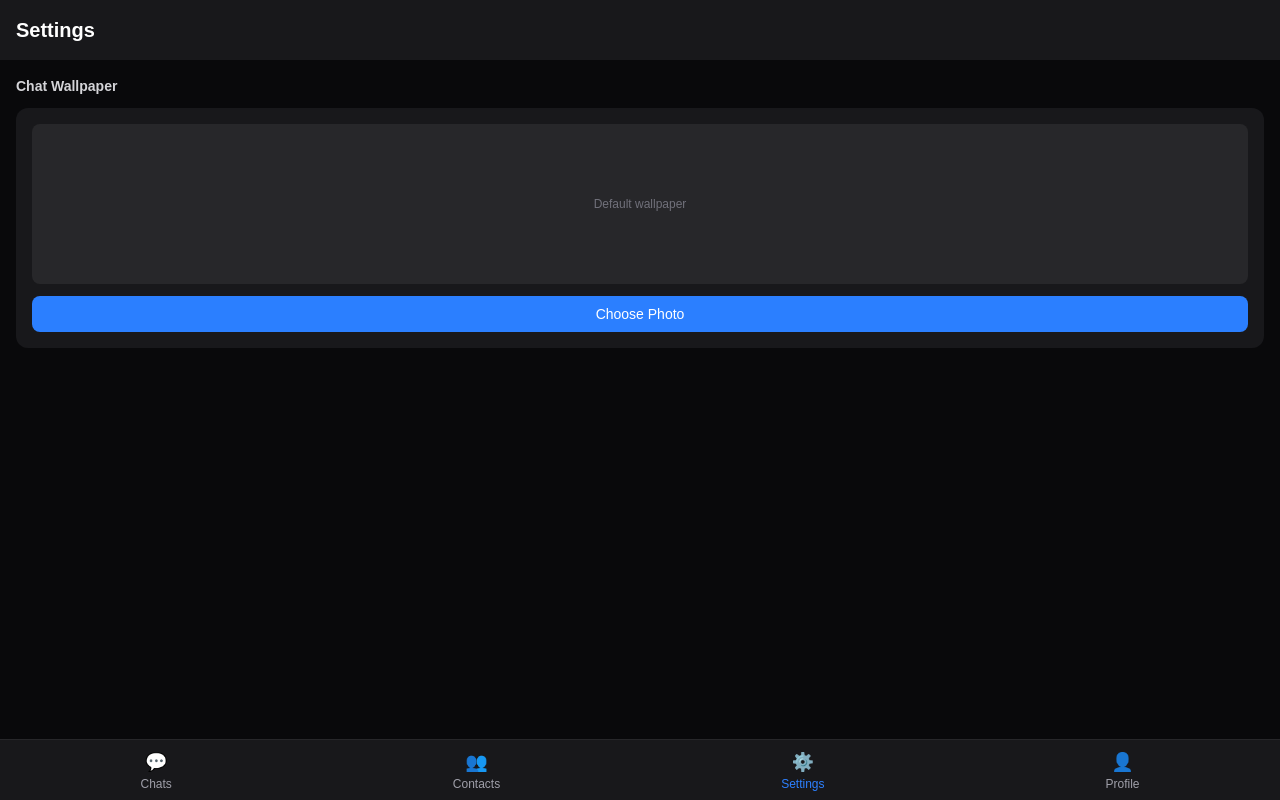
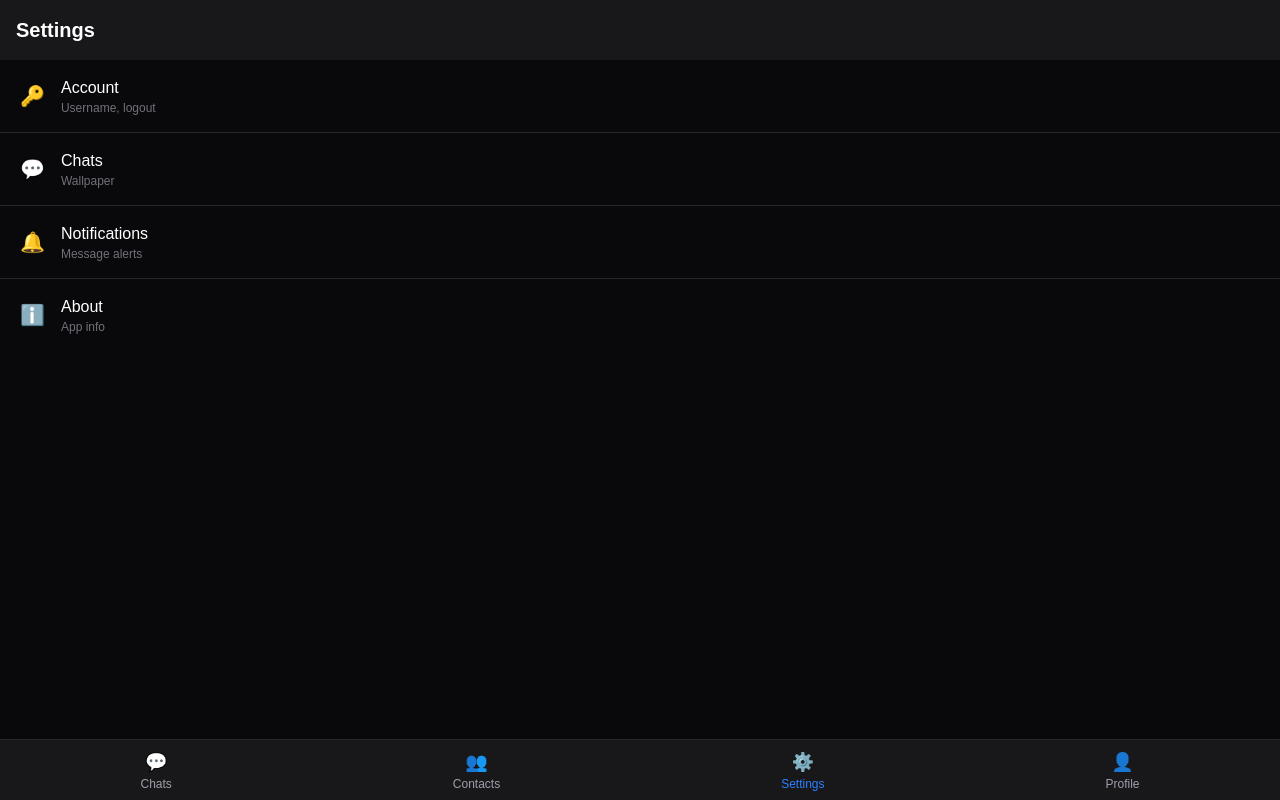
Before and after one commit to PHILIPSUNDAY2005/prexchat, a Next.js app: page /settings in a window 1280 px wide. Built offline with nearby package versions, Linux system fonts and the light colour scheme; no server answers.

Commit message:
Redesign settings page

```diff
--- a/app/settings/page.tsx
+++ b/app/settings/page.tsx
@@ -4,11 +4,16 @@ import { useState, useEffect, useRef } from "react";
 import { supabase } from "../supabaseClient";
 import Link from "next/link";
 
+type View = "menu" | "chats" | "account" | "notifications" | "about";
+
 export default function Settings() {
+  const [view, setView] = useState<View>("menu");
   const [userId, setUserId] = useState("");
+  const [username, setUsername] = useState("");
   const [wallpaperUrl, setWallpaperUrl] = useState("");
   const [uploading, setUploading] = useState(false);
   const [message, setMessage] = useState("");
+  const [notifStatus, setNotifStatus] = useState("default");
 
   const fileInputRef = useRef<HTMLInputElement>(null);
 
@@ -20,13 +25,15 @@ export default function Settings() {
 
         const { data: profile } = await supabase
           .from("profiles")
-          .select("wallpaper_url")
+          .select("wallpaper_url, username")
           .eq("id", data.user.id)
           .maybeSingle();
 
-        if (profile?.wallpaper_url) {
-          setWallpaperUrl(profile.wallpaper_url);
+        if (profile?.wallpaper_url) setWallpaperUrl(profile.wallpaper_url);
+        if (profile?.username) setUsername(profile.username);
       }
+      if ("Notification" in window) {
+        setNotifStatus(Notification.permission);
       }
     }
     loadSettings();
@@ -72,36 +79,43 @@ export default function Settings() {
   }
 
   async function resetWallpaper() {
-    await supabase
-      .from("profiles")
-      .update({ wallpaper_url: null })
-      .eq("id", userId);
-
+    await supabase.from("profiles").update({ wallpaper_url: null }).eq("id", userId);
     setWallpaperUrl("");
     setMessage("Reset to default wallpaper.");
   }
 
+  async function handleLogout() {
+    await supabase.auth.signOut();
+    window.location.href = "/login";
+  }
+
+  function requestNotifications() {
+    if ("Notification" in window) {
+      Notification.requestPermission().then((perm) => setNotifStatus(perm));
+    }
+  }
+
+  function SettingsHeader({ title }: { title: string }) {
+    return (
+      <div className="bg-zinc-900 p-4 flex items-center gap-3">
+        <button onClick={() => setView("menu")} className="text-lg">←</button>
+        <h1 className="text-xl font-bold">{title}</h1>
+      </div>
+    );
+  }
+
+  if (view === "chats") {
     return (
       <div className="min-h-screen bg-zinc-950 text-white pb-16">
-      <div className="bg-zinc-900 p-4">
-        <h1 className="text-xl font-bold">Settings</h1>
-      </div>
-
+        <SettingsHeader title="Chats" />
         <div className="p-4">
           <h2 className="text-sm font-semibold text-zinc-300 mb-3">Chat Wallpaper</h2>
-
           <div className="bg-zinc-900 rounded-xl p-4">
             <div
               className="w-full h-40 rounded-lg bg-zinc-800 bg-cover bg-center mb-3 flex items-center justify-center"
-            style={
-              wallpaperUrl
-                ? { backgroundImage: `url("${wallpaperUrl}")` }
-                : {}
-            }
+              style={wallpaperUrl ? { backgroundImage: `url("${wallpaperUrl}")` } : {}}
             >
-            {!wallpaperUrl && (
-              <span className="text-zinc-500 text-xs">Default wallpaper</span>
-            )}
+              {!wallpaperUrl && <span className="text-zinc-500 text-xs">Default wallpaper</span>}
             </div>
 
             <input
@@ -129,10 +143,98 @@ export default function Settings() {
               )}
             </div>
 
-          {message && (
-            <p className="text-xs text-zinc-400 mt-2">{message}</p>
+            {message && <p className="text-xs text-zinc-400 mt-2">{message}</p>}
+          </div>
+        </div>
+      </div>
+    );
+  }
+
+  if (view === "account") {
+    return (
+      <div className="min-h-screen bg-zinc-950 text-white pb-16">
+        <SettingsHeader title="Account" />
+        <div className="divide-y divide-zinc-800">
+          <div className="px-5 py-4">
+            <p className="text-xs text-zinc-500 mb-1">Username</p>
+            <p className="text-base">@{username}</p>
+          </div>
+          <button
+            onClick={handleLogout}
+            className="w-full text-left px-5 py-4 text-red-400 hover:bg-zinc-900"
+          >
+            Log out
+          </button>
+        </div>
+      </div>
+    );
+  }
+
+  if (view === "notifications") {
+    return (
+      <div className="min-h-screen bg-zinc-950 text-white pb-16">
+        <SettingsHeader title="Notifications" />
+        <div className="px-5 py-4">
+          <p className="text-sm text-zinc-300 mb-2">
+            Status: <span className="font-semibold">{notifStatus}</span>
+          </p>
+          <p className="text-xs text-zinc-500 mb-4">
+            When enabled, ChitChat NG can notify you about new messages while the app is open in another tab.
+          </p>
+          {notifStatus !== "granted" && (
+            <button
+              onClick={requestNotifications}
+              className="bg-blue-500 hover:bg-blue-600 text-white px-4 py-2 rounded-lg text-sm"
+            >
+              Enable Notifications
+            </button>
           )}
         </div>
+      </div>
+    );
+  }
+
+  if (view === "about") {
+    return (
+      <div className="min-h-screen bg-zinc-950 text-white pb-16">
+        <SettingsHeader title="About" />
+        <div className="px-5 py-6 text-center">
+          <h2 className="text-lg font-bold mb-1">
+            ChitChat<span className="text-blue-500">NG</span>
+          </h2>
+          <p className="text-xs text-zinc-500">Every gist, every day.</p>
+        </div>
+      </div>
+    );
+  }
+
+  const menuItems: { key: View; icon: string; title: string; subtitle: string }[] = [
+    { key: "account", icon: "🔑", title: "Account", subtitle: "Username, logout" },
+    { key: "chats", icon: "💬", title: "Chats", subtitle: "Wallpaper" },
+    { key: "notifications", icon: "🔔", title: "Notifications", subtitle: "Message alerts" },
+    { key: "about", icon: "ℹ️", title: "About", subtitle: "App info" },
+  ];
+
+  return (
+    <div className="min-h-screen bg-zinc-950 text-white pb-16">
+      <div className="bg-zinc-900 p-4">
+        <h1 className="text-xl font-bold">Settings</h1>
+      </div>
+
+      <div className="divide-y divide-zinc-800">
+        {menuItems.map((item) => (
+          <button
+            key={item.key}
+            onClick={() => setView(item.key)}
+            className="w-full flex items-center gap-4 px-5 py-4 hover:bg-zinc-900 text-left"
+          >
+            <span className="text-xl">{item.icon}</span>
+            <div>
+              <p className="text-base">{item.title}</p>
+              <p className="text-xs text-zinc-500">{item.subtitle}</p>
+            </div>
+          </button>
+        ))}
       </div>
 
       <div className="fixed bottom-0 left-0 right-0 bg-zinc-900 border-t border-zinc-800 flex justify-around py-2">
```
Lines whose indentation alone changed are shown as unchanged.
